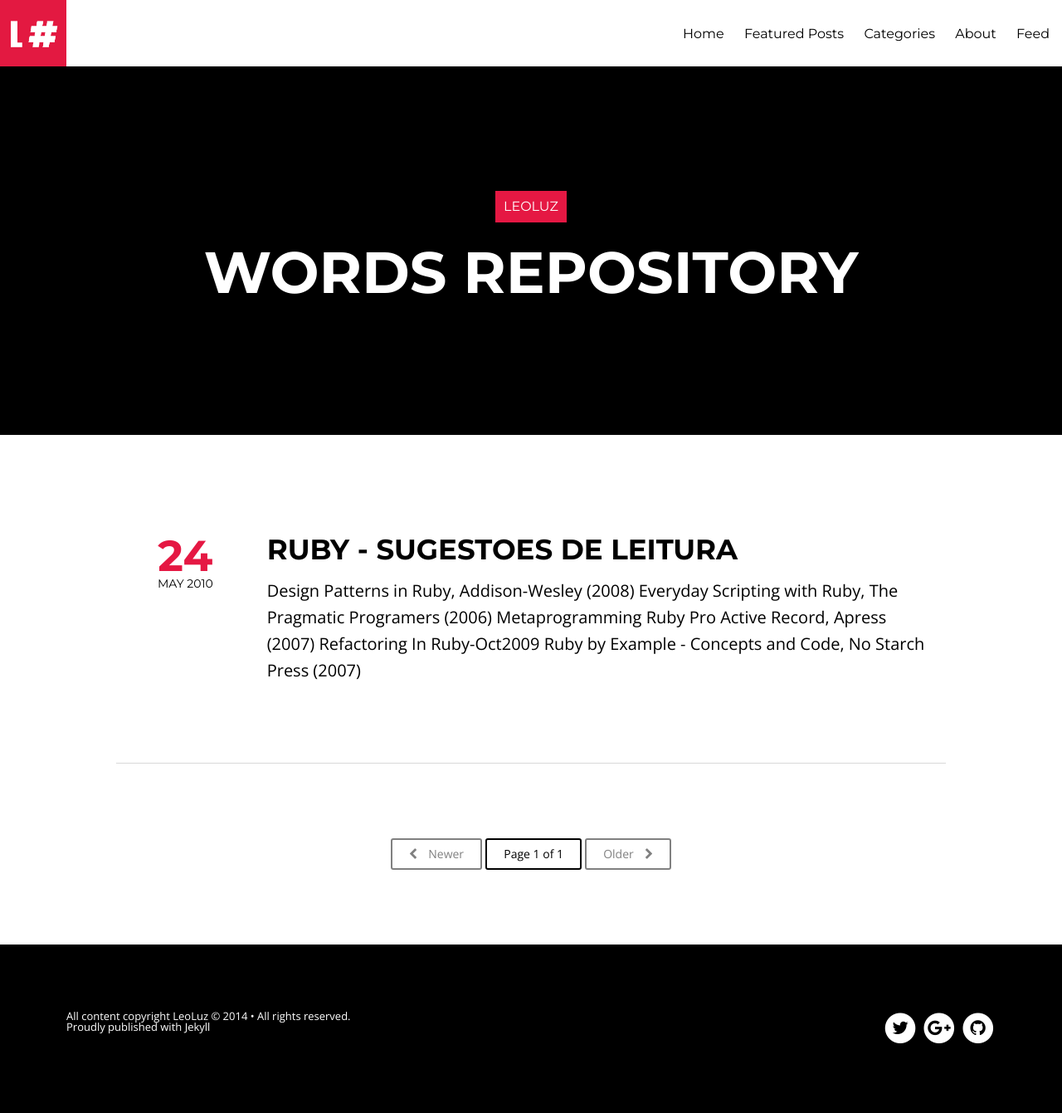
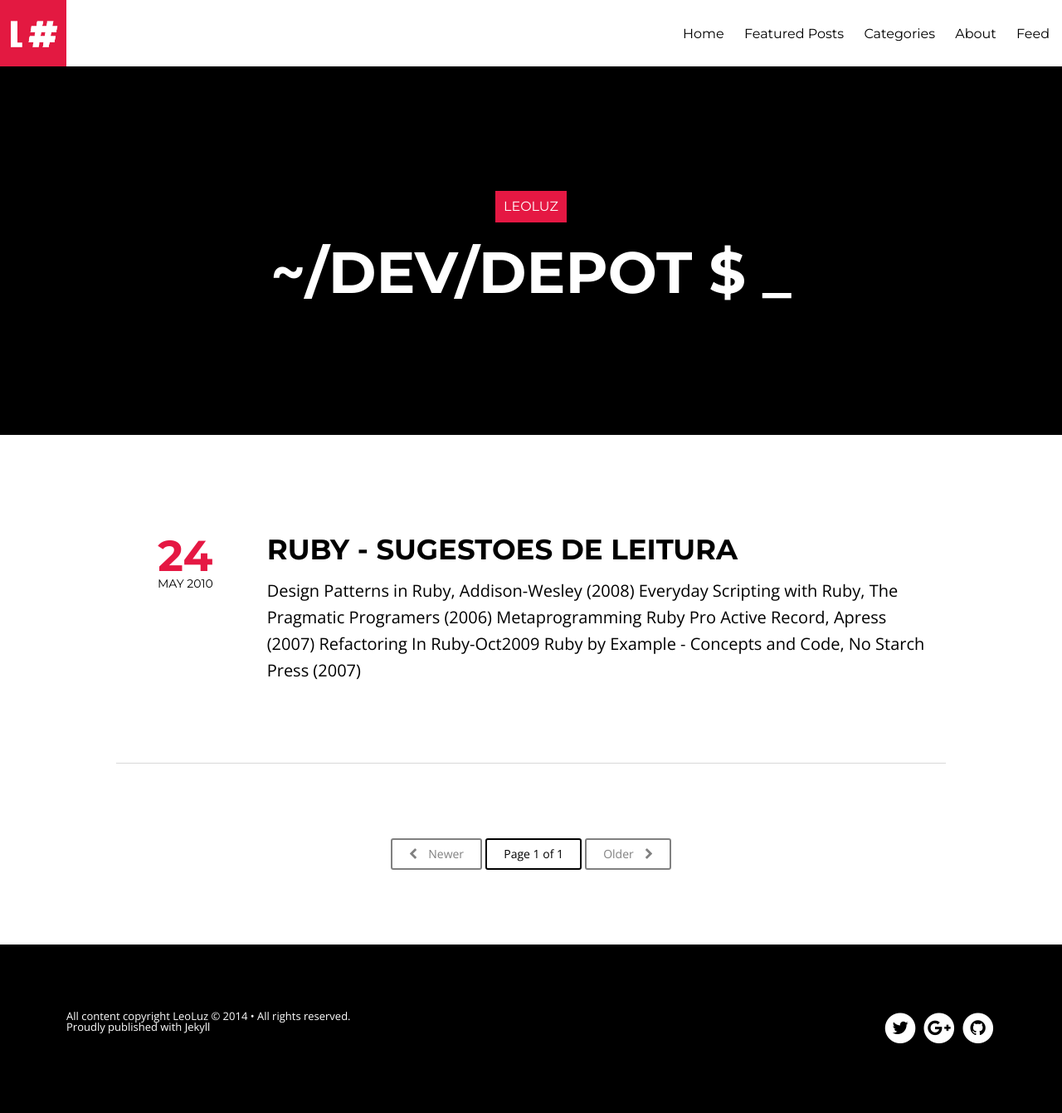
Before and after one commit to leoluz/leoluz.github.io, a Jekyll site: the page built from index.html, in a window 1280 px wide. Shown: the whole page at 83% size. Built offline with Jekyll 4.4.1, drawn with Linux system fonts in a browser that asks for light colours; nearby versions of some CDN libraries; the list of posts is cut into pages by our own code; some of the changed lines change nothing that is shown.

Commit message:
minor configurations

```diff
--- a/_config.yml
+++ b/_config.yml
@@ -1,12 +1,9 @@
 title:            LeoLuz
-description:      "Words repository"
+description:      "~/Dev/Depot $ _"
 logo:             icon.png
 disqus_shortname: leoluzblog
 share:            true
-# Change url to your domain. Leave localhost server or blank when working locally.
-# or use the hint from http://jekyllrb.com/docs/github-pages/ to keep this the same
-# whether working locally or remotely. Start Jekyll with: jekyll serve --baseurl ''
-url:        	  http://blog.leoluz.me
+url:        	  http://blog.leoluz.me #Start Jekyll with: jekyll serve --baseurl ''
 
 # Owner/author information
 owner:
@@ -17,10 +14,7 @@ owner:
   description:    "\"...but someday we ought to be able to... because it has already begun.\""
   # Social networking links used in footer. Update and remove as you like.
   twitter:        leo_luz
-  #facebook:       hmfaysal
   github:         leoluz
-  #instagram:      hmfaysal
-  # For Google Authorship https://plus.google.com/authorship
   google_plus:    https://plus.google.com/u/0/110576876959945092152
 
 # Analytics and webmaster tools stuff goes here
```
